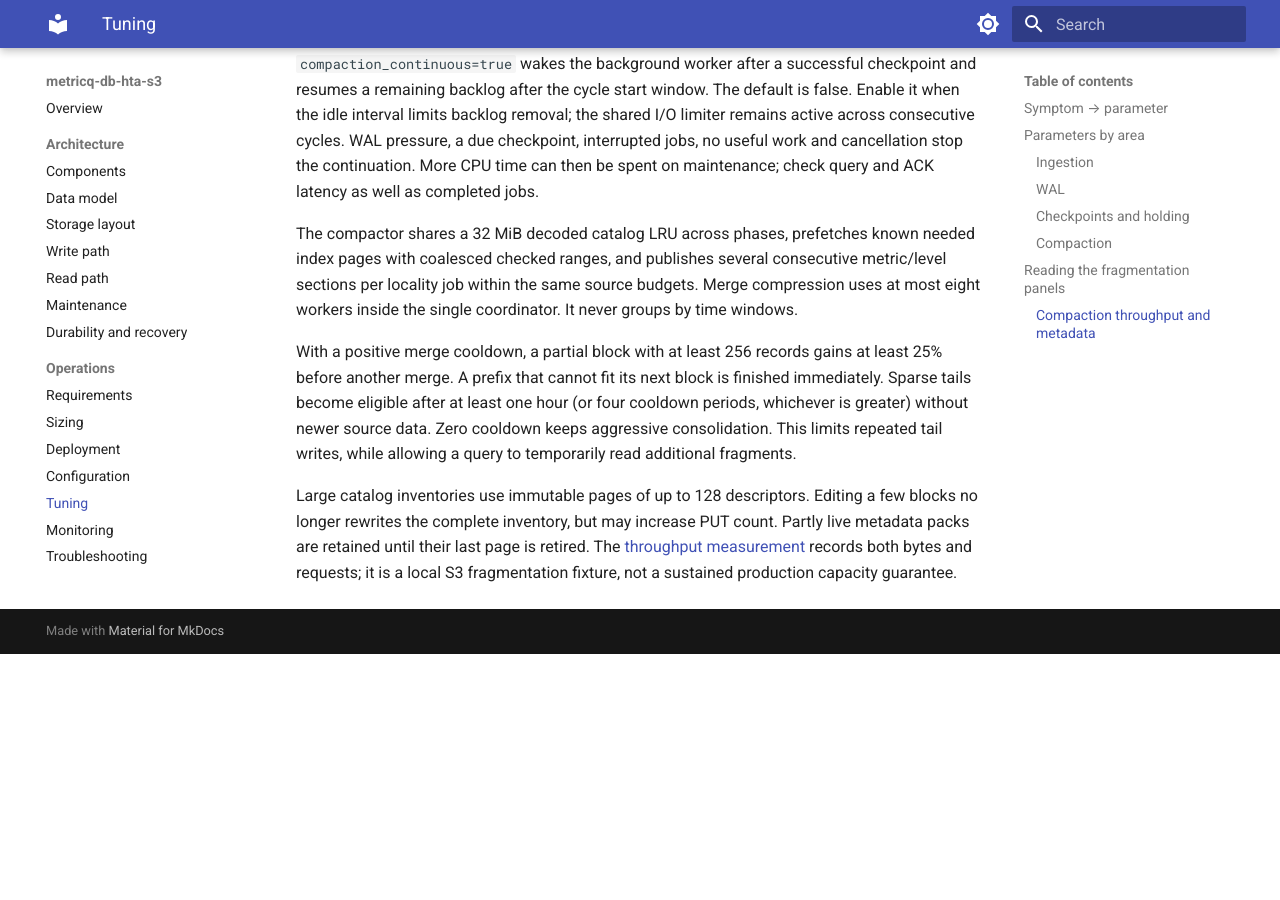
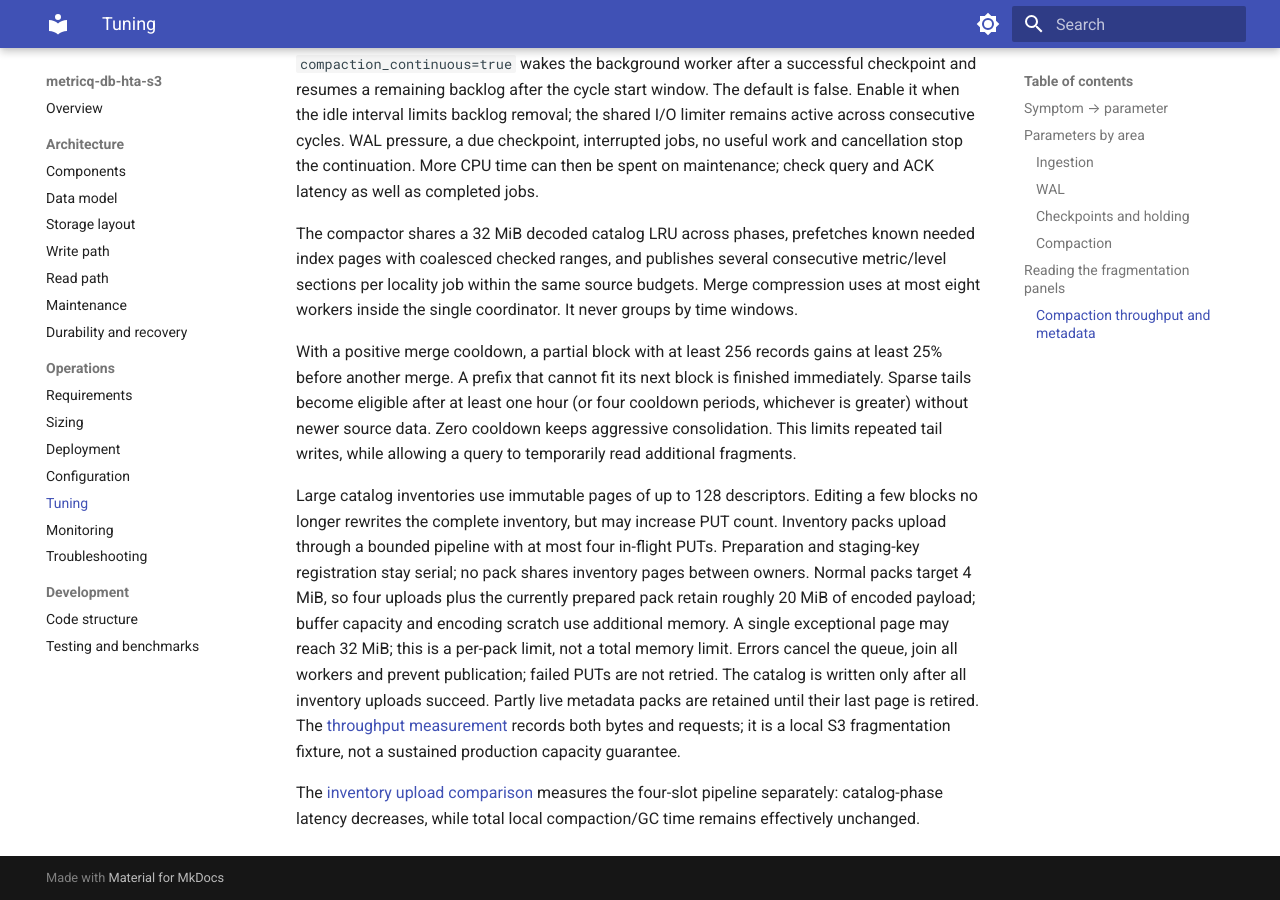
Before and after one commit to metricq/metricq-db-hta-s3, an MkDocs documentation site: the page built from docs/operations/tuning.md, in a window 1280 px wide and 900 px high, scrolled down 3345 px. Built offline with MkDocs 1.6.1 and Material for MkDocs 9.7.7, drawn with Linux system fonts in a browser that asks for light colours; before the commit the page ends 3999 px from its top, so only the background shows below that.

Commit message:
Record inventory pipeline measurements and publication guarantees

```diff
--- a/docs/operations/tuning.md
+++ b/docs/operations/tuning.md
@@ -113,7 +113,20 @@
 
 Large catalog inventories use immutable pages of up to 128 descriptors. Editing
 a few blocks no longer rewrites the complete inventory, but may increase PUT
-count. Partly live metadata packs are retained until their last page is retired.
+count. Inventory packs upload through a bounded pipeline with at most four
+in-flight PUTs. Preparation and staging-key registration stay serial; no pack
+shares inventory pages between owners. Normal packs target 4 MiB, so four
+uploads plus the currently prepared pack retain roughly 20 MiB of encoded
+payload; buffer capacity and encoding scratch use additional memory. A single
+exceptional page may reach 32 MiB; this is a per-pack limit,
+not a total memory limit. Errors cancel the queue, join all workers and prevent
+publication; failed PUTs are not retried. The catalog is written only after all
+inventory uploads succeed. Partly live metadata packs are retained until their
+last page is retired.
 The [throughput measurement](../../measurements/compaction-throughput.md) records
 both bytes and requests; it is a local S3 fragmentation fixture, not a sustained
 production capacity guarantee.
+
+The [inventory upload comparison](../../measurements/inventory-upload-pipeline.md)
+measures the four-slot pipeline separately: catalog-phase latency decreases,
+while total local compaction/GC time remains effectively unchanged.
```
Also changed, not shown: docs/architecture/storage-layout.md (+6 -1 lines), measurements/README.md (+1 -0 lines), measurements/compaction-throughput.md (+4 -0 lines), measurements/inventory-upload-pipeline.md (added, +100 -0 lines), 7 other files.
